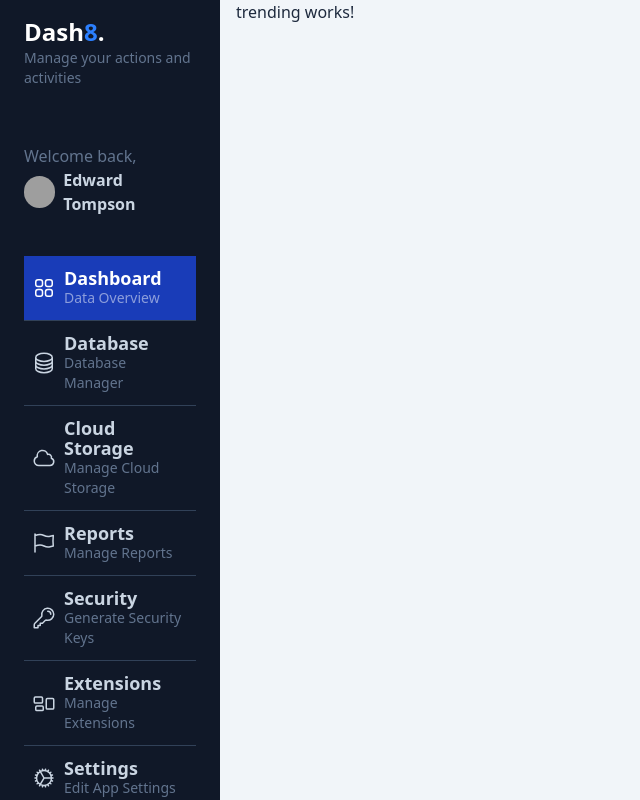
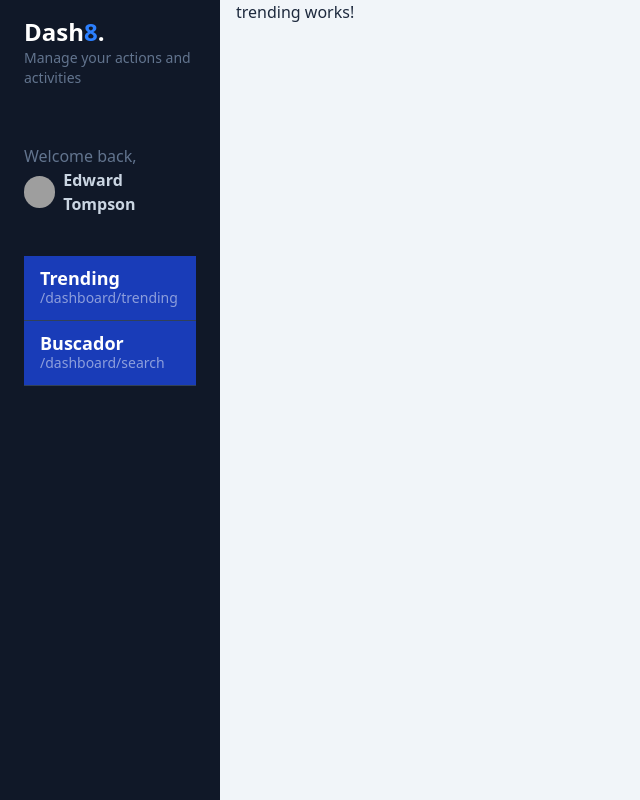
Before and after one commit to RiosCoder/gifs-app1, an Angular app: page /dashboard/trending in a window 1280 px wide. Shown: the whole page, without its empty margins (0-640 px from the left). Built offline with nearby package versions, Linux system fonts and the light colour scheme; grey boxes are pictures that could not be loaded; a web font is replaced by a local one.

Commit message:
Adicion de componentes router

```diff
--- a/src/app/gifs/components/gifs-side-menu-options/gifs-side-menu-options.component.html
+++ b/src/app/gifs/components/gifs-side-menu-options/gifs-side-menu-options.component.html
@@ -1,205 +1,16 @@
 <div id="nav" class="w-full px-6">
+  @for (item of menuOptions; track item.route) {
   <a
     href="#"
     class="w-full px-2 inline-flex space-x-2 items-center border-b border-slate-700 py-3 bg-blue-800 hover:bg-white/5 transition ease-linear duration-150"
   >
     <div>
-      <svg
-        xmlns="http://www.w3.org/2000/svg"
-        fill="none"
-        viewBox="0 0 24 24"
-        stroke-width="1.5"
-        stroke="currentColor"
-        class="w-6 h-6 text-white"
-      >
-        <path
-          stroke-linecap="round"
-          stroke-linejoin="round"
-          d="M3.75 6A2.25 2.25 0 016 3.75h2.25A2.25 2.25 0 0110.5 6v2.25a2.25 2.25 0 01-2.25 2.25H6a2.25 2.25 0 01-2.25-2.25V6zM3.75 15.75A2.25 2.25 0 016 13.5h2.25a2.25 2.25 0 012.25 2.25V18a2.25 2.25 0 01-2.25 2.25H6A2.25 2.25 0 013.75 18v-2.25zM13.5 6a2.25 2.25 0 012.25-2.25H18A2.25 2.25 0 0120.25 6v2.25A2.25 2.25 0 0118 10.5h-2.25a2.25 2.25 0 01-2.25-2.25V6zM13.5 15.75a2.25 2.25 0 012.25-2.25H18a2.25 2.25 0 012.25 2.25V18A2.25 2.25 0 0118 20.25h-2.25A2.25 2.25 0 0113.5 18v-2.25z"
-        />
-      </svg>
+      <i class="{{ item }}"></i>
     </div>
     <div class="flex flex-col">
-      <span class="text-lg font-bold leading-5 text-white"
-        >Dashboard</span
-      >
-      <span class="text-sm text-white/50 hidden md:block"
-        >Data Overview</span
-      >
+      <span class="text-lg font-bold leading-5 text-white">{{item.label}}</span>
+      <span class="text-sm text-white/50 hidden md:block">{{item.subLabel}}</span>
     </div>
   </a>
-  <a
-    href="#"
-    class="w-full px-2 inline-flex space-x-2 items-center border-b border-slate-700 py-3 hover:bg-white/5 transition ease-linear duration-150"
-  >
-    <div>
-      <svg
-        xmlns="http://www.w3.org/2000/svg"
-        fill="none"
-        viewBox="0 0 24 24"
-        stroke-width="1.5"
-        stroke="currentColor"
-        class="w-6 h-6"
-      >
-        <path
-          stroke-linecap="round"
-          stroke-linejoin="round"
-          d="M20.25 6.375c0 2.278-3.694 4.125-8.25 4.125S3.75 8.653 3.75 6.375m16.5 0c0-2.278-3.694-4.125-8.25-4.125S3.75 4.097 3.75 6.375m16.5 0v11.25c0 2.278-3.694 4.125-8.25 4.125s-8.25-1.847-8.25-4.125V6.375m16.5 0v3.75m-16.5-3.75v3.75m16.5 0v3.75C20.25 16.153 16.556 18 12 18s-8.25-1.847-8.25-4.125v-3.75m16.5 0c0 2.278-3.694 4.125-8.25 4.125s-8.25-1.847-8.25-4.125"
-        />
-      </svg>
-    </div>
-    <div class="flex flex-col">
-      <span class="text-lg text-slate-300 font-bold leading-5"
-        >Database</span
-      >
-      <span class="text-sm text-slate-500 hidden md:block"
-        >Database Manager</span
-      >
-    </div>
-  </a>
-  <a
-    href="#"
-    class="w-full px-2 inline-flex space-x-2 items-center border-b border-slate-700 py-3 hover:bg-white/5 transition ease-linear duration-150"
-  >
-    <div>
-      <svg
-        xmlns="http://www.w3.org/2000/svg"
-        fill="none"
-        viewBox="0 0 24 24"
-        stroke-width="1.5"
-        stroke="currentColor"
-        class="w-6 h-6"
-      >
-        <path
-          stroke-linecap="round"
-          stroke-linejoin="round"
-          d="M2.25 15a4.5 4.5 0 004.5 4.5H18a3.75 3.75 0 001.332-7.257 3 3 0 00-3.758-3.848 5.25 5.25 0 00-10.233 2.33A4.502 4.502 0 002.25 15z"
-        />
-      </svg>
-    </div>
-    <div class="flex flex-col">
-      <span class="text-lg text-slate-300 font-bold leading-5"
-        >Cloud Storage</span
-      >
-      <span class="text-sm text-slate-500 hidden md:block"
-        >Manage Cloud Storage</span
-      >
-    </div>
-  </a>
-  <a
-    href="#"
-    class="w-full px-2 inline-flex space-x-2 items-center border-b border-slate-700 py-3 hover:bg-white/5 transition ease-linear duration-150"
-  >
-    <div>
-      <svg
-        xmlns="http://www.w3.org/2000/svg"
-        fill="none"
-        viewBox="0 0 24 24"
-        stroke-width="1.5"
-        stroke="currentColor"
-        class="w-6 h-6"
-      >
-        <path
-          stroke-linecap="round"
-          stroke-linejoin="round"
-          d="M3 3v1.5M3 21v-6m0 0l2.77-.693a9 9 0 016.208.682l.108.054a9 9 0 006.086.71l3.114-.732a48.524 48.524 0 01-.005-10.499l-3.11.732a9 9 0 01-6.085-.711l-.108-.054a9 9 0 00-6.208-.682L3 4.5M3 15V4.5"
-        />
-      </svg>
-    </div>
-    <div class="flex flex-col">
-      <span class="text-lg text-slate-300 font-bold leading-5"
-        >Reports</span
-      >
-      <span class="text-sm text-slate-500 hidden md:block"
-        >Manage Reports</span
-      >
-    </div>
-  </a>
-  <a
-    href="#"
-    class="w-full px-2 inline-flex space-x-2 items-center border-b border-slate-700 py-3 hover:bg-white/5 transition ease-linear duration-150"
-  >
-    <div>
-      <svg
-        xmlns="http://www.w3.org/2000/svg"
-        fill="none"
-        viewBox="0 0 24 24"
-        stroke-width="1.5"
-        stroke="currentColor"
-        class="w-6 h-6"
-      >
-        <path
-          stroke-linecap="round"
-          stroke-linejoin="round"
-          d="M15.75 5.25a3 3 0 013 3m3 0a6 6 0 01-7.029 5.912c-.563-.097-1.159.026-1.563.43L10.5 17.25H8.25v2.25H6v2.25H2.25v-2.818c0-.597.237-1.17.659-1.591l6.499-6.499c.404-.404.527-1 .43-1.563A6 6 0 1121.75 8.25z"
-        />
-      </svg>
-    </div>
-    <div class="flex flex-col">
-      <span class="text-lg text-slate-300 font-bold leading-5"
-        >Security</span
-      >
-      <span class="text-sm text-slate-500 hidden md:block"
-        >Generate Security Keys</span
-      >
-    </div>
-  </a>
-  <a
-    href="#"
-    class="w-full px-2 inline-flex space-x-2 items-center border-b border-slate-700 py-3 hover:bg-white/5 transition ease-linear duration-150"
-  >
-    <div>
-      <svg
-        xmlns="http://www.w3.org/2000/svg"
-        fill="none"
-        viewBox="0 0 24 24"
-        stroke-width="1.5"
-        stroke="currentColor"
-        class="w-6 h-6"
-      >
-        <path
-          stroke-linecap="round"
-          stroke-linejoin="round"
-          d="M2.25 7.125C2.25 6.504 2.754 6 3.375 6h6c.621 0 1.125.504 1.125 1.125v3.75c0 .621-.504 1.125-1.125 1.125h-6a1.125 1.125 0 01-1.125-1.125v-3.75zM14.25 8.625c0-.621.504-1.125 1.125-1.125h5.25c.621 0 1.125.504 1.125 1.125v8.25c0 .621-.504 1.125-1.125 1.125h-5.25a1.125 1.125 0 01-1.125-1.125v-8.25zM3.75 16.125c0-.621.504-1.125 1.125-1.125h5.25c.621 0 1.125.504 1.125 1.125v2.25c0 .621-.504 1.125-1.125 1.125h-5.25a1.125 1.125 0 01-1.125-1.125v-2.25z"
-        />
-      </svg>
-    </div>
-    <div class="flex flex-col">
-      <span class="text-lg text-slate-300 font-bold leading-5"
-        >Extensions</span
-      >
-      <span class="text-sm text-slate-500 hidden md:block"
-        >Manage Extensions</span
-      >
-    </div>
-  </a>
-  <a
-    href="#"
-    class="w-full px-2 inline-flex space-x-2 items-center py-3 hover:bg-white/5 transition ease-linear duration-150"
-  >
-    <div>
-      <svg
-        xmlns="http://www.w3.org/2000/svg"
-        fill="none"
-        viewBox="0 0 24 24"
-        stroke-width="1.5"
-        stroke="currentColor"
-        class="w-6 h-6"
-      >
-        <path
-          stroke-linecap="round"
-          stroke-linejoin="round"
-          d="M4.5 12a7.5 7.5 0 0015 0m-15 0a7.5 7.5 0 1115 0m-15 0H3m16.5 0H21m-1.5 0H12m-8.457 3.077l1.41-.513m14.095-5.13l1.41-.513M5.106 17.785l1.15-.964m11.49-9.642l1.149-.964M7.501 19.795l.75-1.3m7.5-12.99l.75-1.3m-6.063 16.658l.26-1.477m2.605-14.772l.26-1.477m0 17.726l-.26-1.477M10.698 4.614l-.26-1.477M16.5 19.794l-.75-1.299M7.5 4.205L12 12m6.894 5.785l-1.149-.964M6.256 7.178l-1.15-.964m15.352 8.864l-1.41-.513M4.954 9.435l-1.41-.514M12.002 12l-3.75 6.495"
-        />
-      </svg>
-    </div>
-    <div class="flex flex-col">
-      <span class="text-lg text-slate-300 font-bold leading-5"
-        >Settings</span
-      >
-      <span class="text-sm text-slate-500 hidden md:block"
-        >Edit App Settings</span
-      >
-    </div>
-  </a>
+  }
 </div>
--- a/src/app/gifs/components/gifs-side-menu-options/gifs-side-menu-options.component.ts
+++ b/src/app/gifs/components/gifs-side-menu-options/gifs-side-menu-options.component.ts
@@ -1,11 +1,31 @@
 import { Component } from '@angular/core';
+
+interface MenuOpcion {
+  icon: string;
+  label: string;
+  route: string;
+  subLabel: string;
+}
 
 @Component({
   selector: 'gifs-side-menu-options',
   imports: [],
   templateUrl: './gifs-side-menu-options.component.html',
-  styleUrl: './gifs-side-menu-options.component.css'
+  styleUrl: './gifs-side-menu-options.component.css',
 })
 export class GifsSideMenuOptionsComponent {
-
+  menuOptions: MenuOpcion[] = [
+    {
+      icon: 'fa-solid fa-chart-line',
+      label: 'Trending',
+      route: 'Gifs populares',
+      subLabel: '/dashboard/trending',
+    },
+    {
+      icon: 'fa-solid fa-magnifyng-glass',
+      label: 'Buscador',
+      route: 'Buscar gifs',
+      subLabel: '/dashboard/search',
+    },
+  ];
 }
--- a/src/index.html
+++ b/src/index.html
@@ -1,11 +1,19 @@
-<!doctype html>
+<!DOCTYPE html>
 <html lang="en">
   <head>
-  <meta charset="utf-8">
+    <meta charset="utf-8" />
     <title>GifsApp1</title>
-  <base href="/">
-  <meta name="viewport" content="width=device-width, initial-scale=1">
-  <link rel="icon" type="image/x-icon" href="favicon.ico">
+    <base href="/" />
+    <meta name="viewport" content="width=device-width, initial-scale=1" />
+    <link rel="icon" type="image/x-icon" href="favicon.ico" />
+
+    <link
+      rel="stylesheet"
+      href="https://cdnjs.cloudflare.com/ajax/libs/font-awesome/6.7.2/css/all.min.css"
+      integrity="sha512-Evv84Mr4kqVGRNSgIGL/F/aIDqQb7xQ2vcrdIwxfjThSH8CSR7PBEakCr51Ck+w+/U6swU2Im1vVX0SVk9ABhg=="
+      crossorigin="anonymous"
+      referrerpolicy="no-referrer"
+    />
   </head>
   <body>
     <app-root></app-root>
```
Lines whose indentation alone changed are shown as unchanged.
